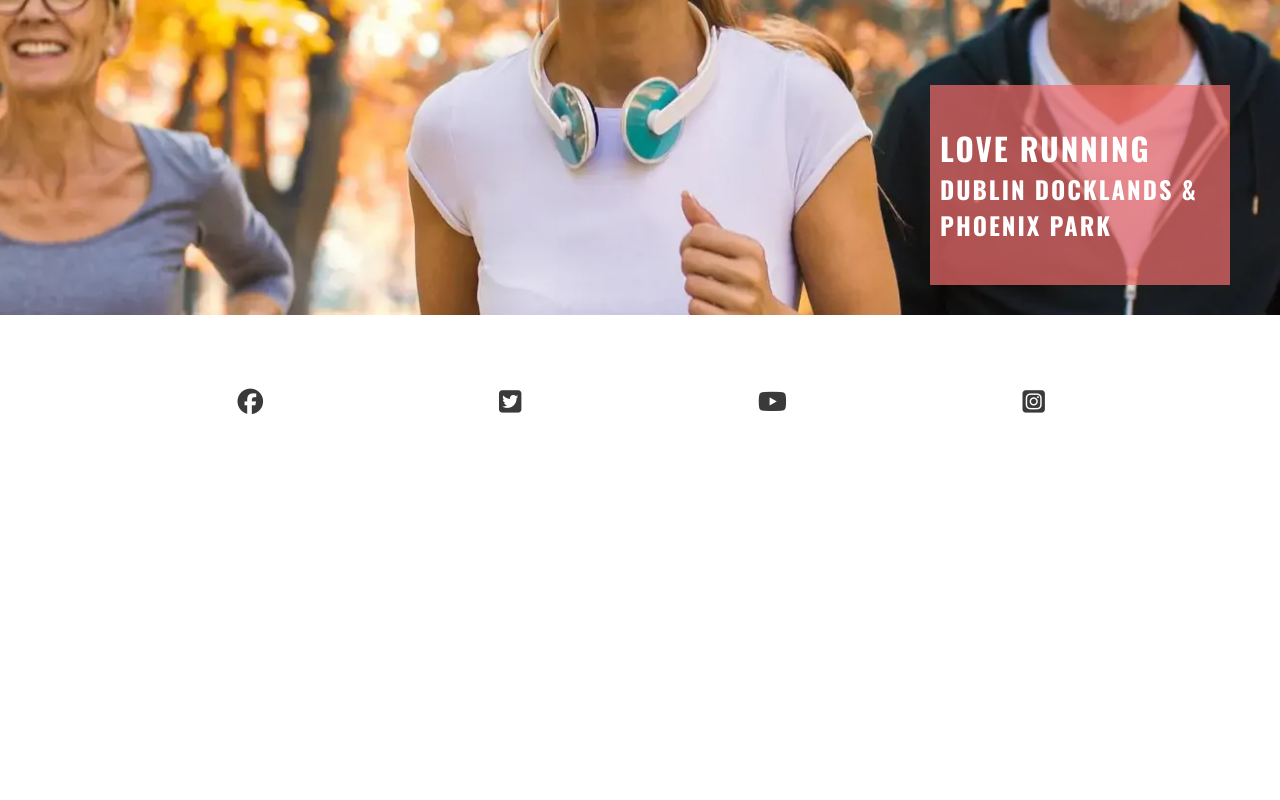
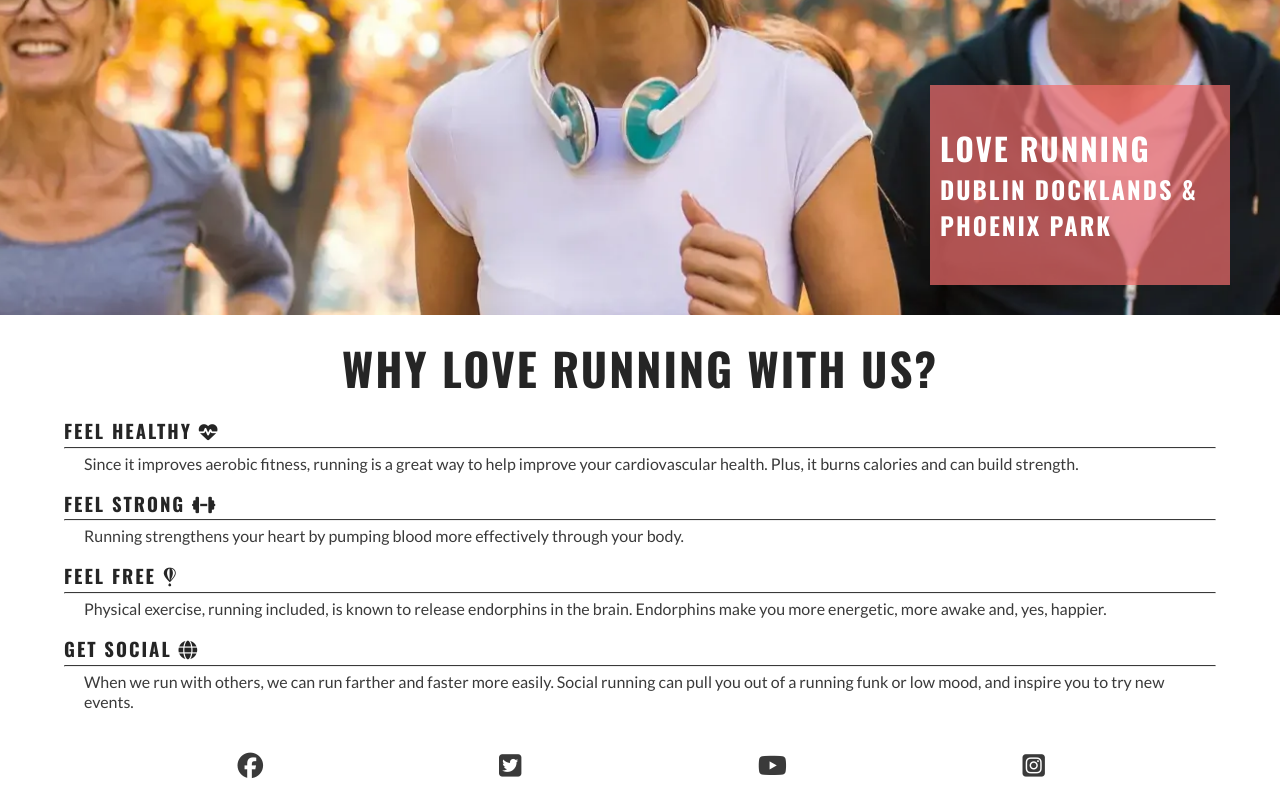
Before and after one commit to Abbaasiz/love_running, a plain HTML site: page index.html in a window 1280 px wide. Shown: the part 364-1164 px from the top of the page. Before the commit the page ends 800 px from the top, so only its background shows below. Drawn offline with nearby package versions, Linux system fonts and the light colour scheme.

Commit message:
Add and style reasons content to homepage

```diff
--- a/assets/css/style.css
+++ b/assets/css/style.css
@@ -118,6 +118,33 @@ main {
     color: #ffffff;
 }
 
+#reasons {
+    width: 90%;
+    margin-top: 20px;
+    margin-left: auto;
+    margin-right: auto;
+}
+
+#reasons>h2 {
+    height: 280%;
+    text-align: center;
+    margin-bottom: 20px;
+}
+
+#benefits-physical hr,
+#benefits-mental hr {
+    border-top: 1px solid #3a3a3a;
+}
+
+#benefits-physical p {
+    padding: 0 20px;
+}
+
+#benefits-physical>div {
+    margin-bottom: 20px;
+    line-height: 20px;
+}
+
 /* Footer */
 #social-networks {
     text-align: center;
@@ -125,13 +152,42 @@ main {
     display: flex;
     list-style-type: none;
     justify-content: space-evenly;
-
 }
 
 #social-networks i {
     font-size: 160%;
     padding: 5%;
     color: #3a3a3a;
+}
+
+/* Media query: mobile devices (280px - 768px) */
+@media screen and (min-width: 280px) {
+    #reasons {
+        width: 90%;
+        margin-top: 20px auto;
+    }
+
+    #reasons>h2 {
+        font-size: 280%;
+        text-align: center;
+        margin-bottom: 20px;
+    }
+
+    #benefits p {
+        padding: 0 20px;
+        margin: 5px 0;
+    }
+
+    #benefits-physical>div,
+    #benefits-mental>div {
+        margin-bottom: 20px;
+        line-height: 20px;
+    }
+
+    hr {
+        border-top: 1px solid #3a3a3a;
+        margin: 5px 0;
+    }
 }
 
 /* Media query: tablets and larger (768px and up) */
--- a/index.html
+++ b/index.html
@@ -44,6 +44,39 @@
                 <h3>Dublin Docklands & Phoenix Park</h3>
             </div>
         </section>
+
+        <section id="reasons">
+            <h2>Why love running with us?</h2>
+            <div id="benefits">
+                <div id="benefits-physical">
+                    <div>
+                        <h3>Feel Healthy <i class="fa-solid fa-heart-pulse"></i></h3>
+                        <hr>
+                        <p>Since it improves aerobic fitness, running is a great way to help improve your cardiovascular
+                            health. Plus, it burns calories and can build strength.</p>
+                    </div>
+                    <div>
+                        <h3>Feel Strong <i class="fa-solid fa-dumbbell"></i></h3>
+                        <hr>
+                        <p>Running strengthens your heart by pumping blood more effectively through your body.</p>
+                    </div>
+                </div>
+
+                <div id="benefits-mental">
+                    <div>
+                        <h3>Feel Free <i class="fa-brands fa-fly"></i></h3>
+                        <hr>
+                        <p>Physical exercise, running included, is known to release endorphins in the brain. Endorphins
+                            make you more energetic, more awake and, yes, happier.</p>
+                    </div>
+                    <div>
+                        <h3>Get Social <i class="fa-solid fa-globe"></i></h3>
+                        <hr>
+                        <p>When we run with others, we can run farther and faster more easily. Social running can pull
+                            you out of a running funk or low mood, and inspire you to try new events.</p>
+                    </div>
+                </div>
+        </section>
     </main>
 
     <!-- Footer -->
```
